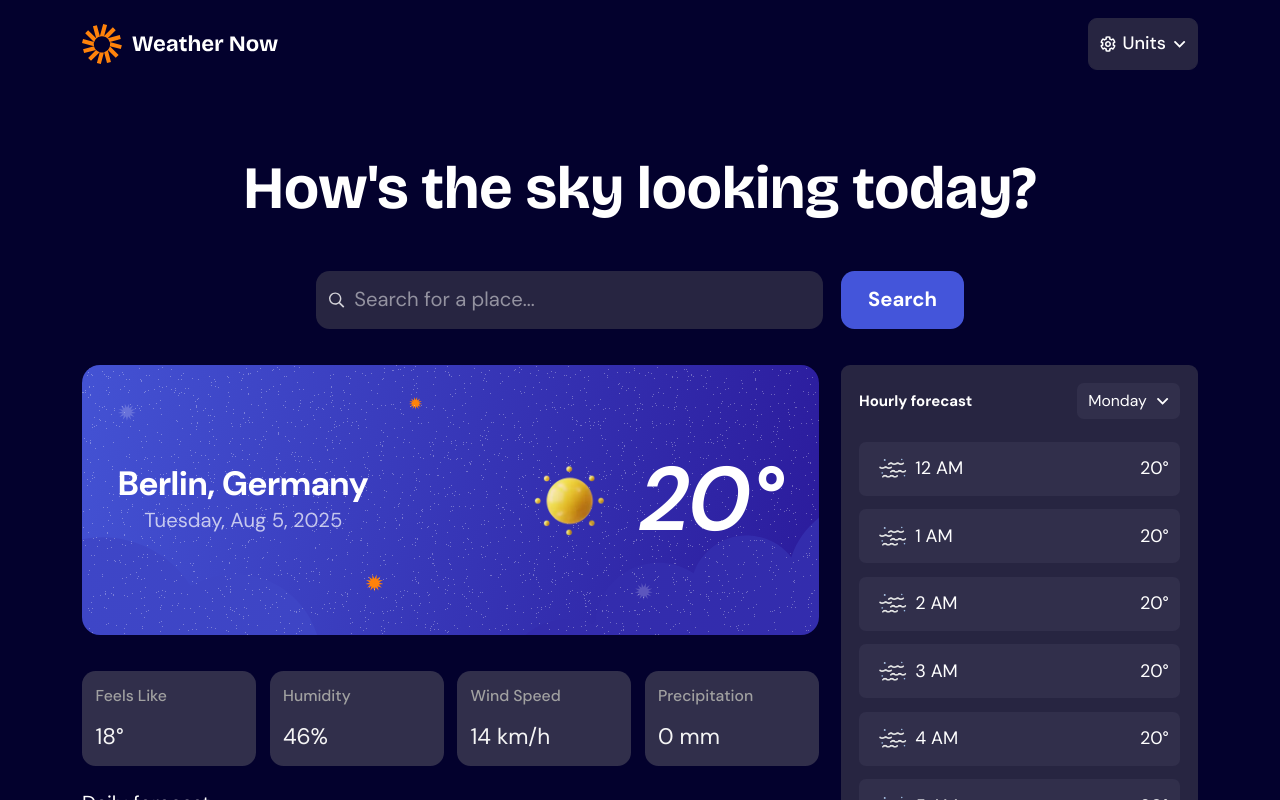
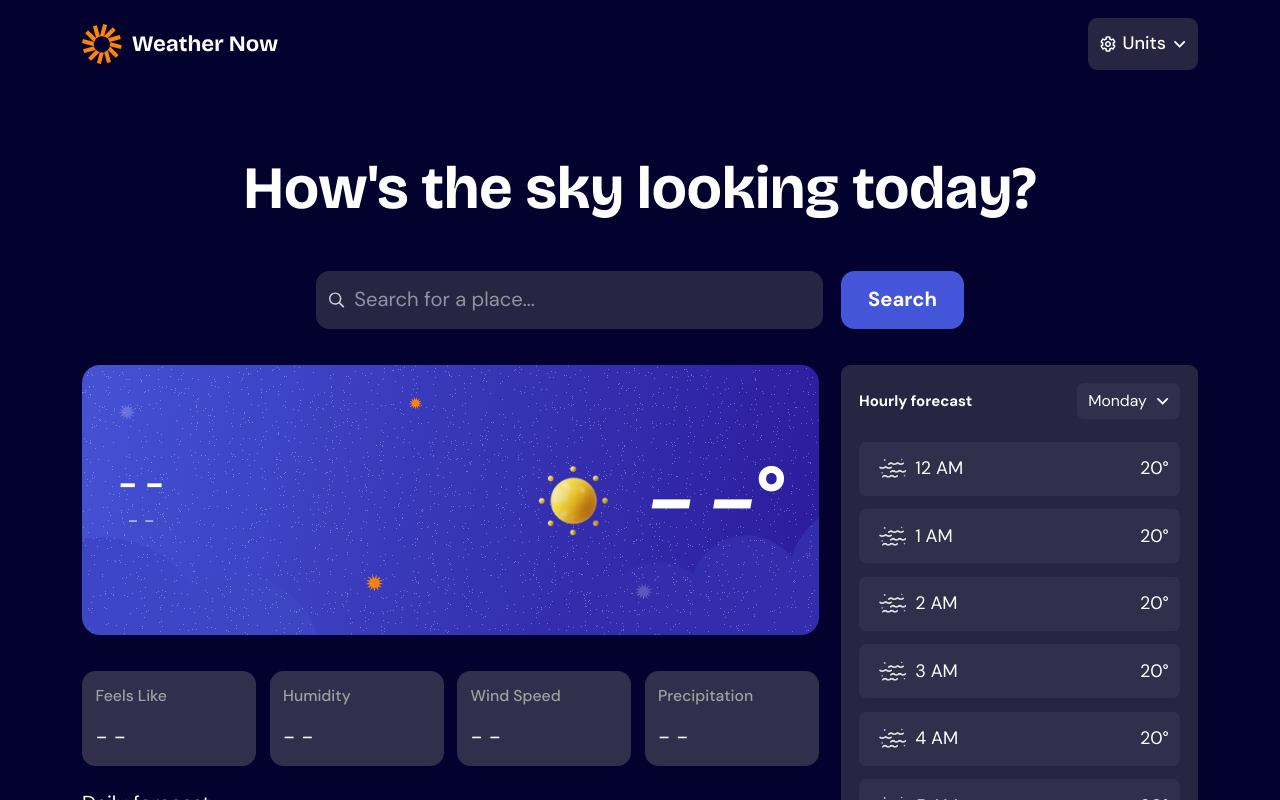
Before and after one commit to TonyFred-code/weather-app, a React (Vite) app: page / in a window 1280 px wide. Shown: the top 800 px of the page. Built offline with nearby package versions, Linux system fonts and the light colour scheme.

Commit message:
feat: display live current weather data
extract current weather data from fetched weather data for display
display current weather data in current weather component

```diff
--- a/src/App.jsx
+++ b/src/App.jsx
@@ -17,12 +17,13 @@ export default function App() {
   async function handleSelectCity(cityData) {
     const { name, country, latitude, longitude } = cityData;
     setFormLoading(true);
-    setQuery(`${name}, ${country}`);
+    const cityName = `${name}, ${country}`;
+    setQuery(cityName);
 
     try {
       const result = await fetchWeatherData(longitude, latitude, units);
       console.log(result);
-      setWeatherData(result);
+      setWeatherData({ ...result, cityName });
     } catch (error) {
       console.error(error); // TODO: extend weather error formatting and display
     } finally {
--- a/src/components/WeatherOutput.jsx
+++ b/src/components/WeatherOutput.jsx
@@ -1,13 +1,25 @@
+import { object, shape } from "prop-types";
 import DailyForecast from "./DailyForecast.jsx";
 import HourlyForecast from "./HourlyForecast.jsx";
 import WeatherSummary from "./WeatherSummary.jsx";
 
-export default function WeatherOutput() {
+export default function WeatherOutput({ weatherData }) {
   return (
     <section className="items-center justify-center w-full grid grid-cols-1 lg:grid-cols-3 gap-5">
-      <WeatherSummary />
+      <WeatherSummary
+        data={weatherData?.current}
+        units={weatherData?.current_units}
+        cityName={weatherData?.cityName}
+      />
       <DailyForecast />
       <HourlyForecast />
     </section>
   );
 }
+
+WeatherOutput.propTypes = {
+  weatherData: shape({
+    current: object,
+    current_units: object,
+  }),
+};
--- a/src/components/WeatherSummary.jsx
+++ b/src/components/WeatherSummary.jsx
@@ -1,17 +1,22 @@
-export default function WeatherSummary() {
+import { object, string } from "prop-types";
+import { getLongDate } from "../helpers/dateUtilities.js";
+
+export default function WeatherSummary({ data, units, cityName }) {
   return (
     <section className="lg:col-span-2 space-y-8">
       <div className="bg-blue-500 rounded-2xl bg-[url('/images/bg-today-small.svg')] md:bg-[url('/images/bg-today-large.svg')] bg-no-repeat bg-cover bg-center py-12 md:px-8 md:py-14 flex flex-col md:flex-row items-center justify-between">
         <div className="*:text-center">
-          <p className="capitalize text-3xl font-bold">berlin, germany</p>
-          <p className="text-neutral-0 opacity-70">Tuesday, Aug 5, 2025</p>
+          <p className="capitalize text-3xl font-bold">{cityName ?? "- -"}</p>
+          <p className="text-neutral-0 opacity-70">
+            {data?.time ? getLongDate(data.time) : "- -"}
+          </p>
         </div>
         <div className="flex items-center justify-around">
           <span className="size-24 md:size-32">
             <img src="/images/icon-sunny.webp" alt="" />
           </span>
           <span className="text-[72px] md:text-[90px] font-extrabold italic">
-            20°
+            {data?.temperature_2m ?? "- -"}°
           </span>
         </div>
       </div>
@@ -20,30 +25,48 @@ export default function WeatherSummary() {
           <p className="text-neutral-400 capitalize text-xs md:text-sm font-medium">
             feels like
           </p>
-          <p className="text-lg md:text-xl text-neutral-100">18°</p>
+          <p className="text-lg md:text-xl text-neutral-100">
+            {data?.apparent_temperature ?? "- -"}
+            {units?.apparent_temperature ?? ""}
+          </p>
         </div>
 
         <div>
           <p className="text-neutral-400 capitalize text-xs md:text-sm font-medium">
             humidity
           </p>
-          <p className="text-lg md:text-xl text-neutral-100">46%</p>
+          <p className="text-lg md:text-xl text-neutral-100">
+            {data?.relative_humidity_2m ?? "- -"}
+            {units?.relative_humidity_2m ?? ""}
+          </p>
         </div>
 
         <div>
           <p className="text-neutral-400 capitalize text-xs md:text-sm font-medium">
             wind speed
           </p>
-          <p className="text-lg md:text-xl text-neutral-100">14 km/h</p>
+          <p className="text-lg md:text-xl text-neutral-100">
+            {data?.wind_speed_10m ?? "- -"}
+            {units?.wind_speed_10m ?? ""}
+          </p>
         </div>
 
         <div>
           <p className="text-neutral-400 capitalize text-xs md:text-sm font-medium">
             precipitation
           </p>
-          <p className="text-lg md:text-xl text-neutral-100">0 mm</p>
+          <p className="text-lg md:text-xl text-neutral-100">
+            {data?.precipitation ?? "- -"}
+            {units?.precipitation ?? ""}
+          </p>
         </div>
       </div>
     </section>
   );
 }
+
+WeatherSummary.propTypes = {
+  data: object,
+  units: object,
+  cityName: string,
+};
```
